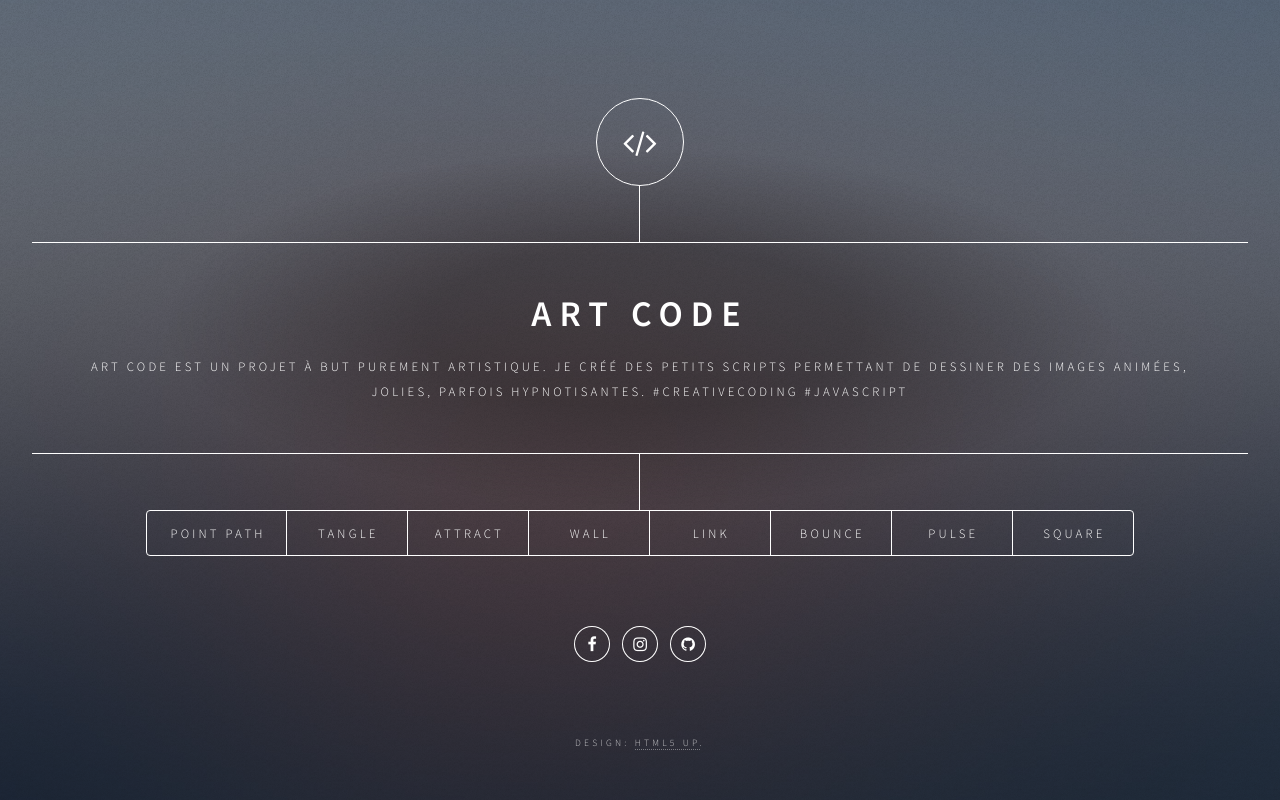
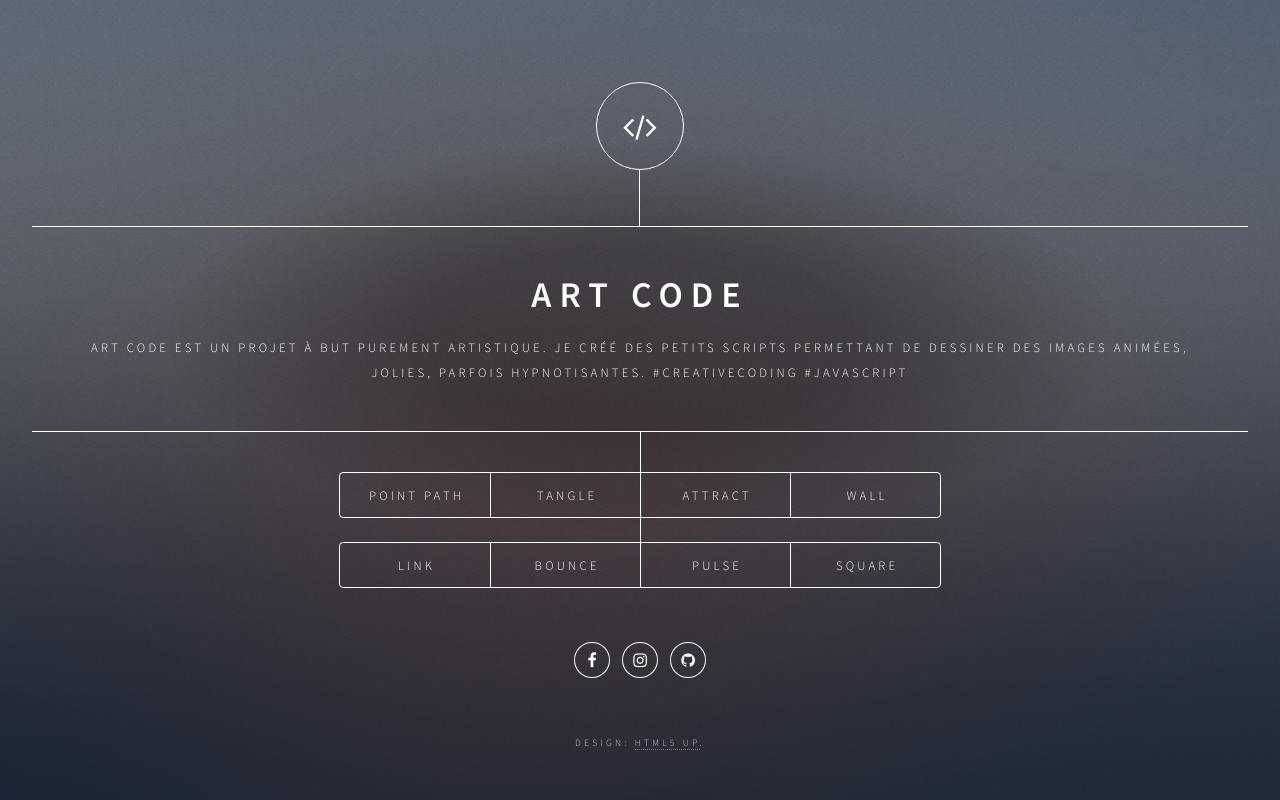
Before and after one commit to MEmmanuel/art_code, an Angular app in the folder artCode/: page / in a window 1280 px wide. Built offline with nearby package versions, Linux system fonts and the light colour scheme; no server answers.

Commit message:
home page

```diff
--- a/artCode/src/app/pages/home/home.component.css
+++ b/artCode/src/app/pages/home/home.component.css
@@ -12,3 +12,29 @@
   display: inline;
   margin: 0 5px;
 }
+
+nav {
+  margin-top: 2.5rem !important;
+}
+
+nav:before {
+  height: calc(2.5rem + 1px) !important;
+  top: calc(-2.5rem - 1px) !important;
+  left: calc(50% - 0px) !important;
+}
+
+#nav2:before {
+  height: calc(1.5rem + 1px) !important;
+  top: calc(-1.5rem - 1px) !important;
+}
+#nav2 {
+  margin-top: 1.5rem !important;
+}
+
+#header .content .inner {
+  padding: 2.8rem 2rem !important;
+}
+
+#header nav ul li {
+  width: 150px;
+}
--- a/artCode/src/app/pages/home/home.component.html
+++ b/artCode/src/app/pages/home/home.component.html
@@ -14,12 +14,24 @@
           jolies, parfois hypnotisantes. #CreativeCoding #javascript</p>
       </div>
     </div>
-    <nav>
+    <nav id="nav1">
       <ul>
         <li><a href="point_path">Point path</a></li>
         <li><a href="tangle">Tangle</a></li>
         <li><a href="attract">Attract</a></li>
         <li><a href="wall">Wall</a></li>
+        <!--<li><a href="link">Link</a></li>-->
+        <!--<li><a href="bounce">Bounce</a></li>-->
+        <!--<li><a href="pulse">Pulse</a></li>-->
+        <!--<li><a href="square">Square</a></li>-->
+      </ul>
+    </nav>
+    <nav id="nav2">
+      <ul>
+        <!--<li><a href="point_path">Point path</a></li>-->
+        <!--<li><a href="tangle">Tangle</a></li>-->
+        <!--<li><a href="attract">Attract</a></li>-->
+        <!--<li><a href="wall">Wall</a></li>-->
         <li><a href="link">Link</a></li>
         <li><a href="bounce">Bounce</a></li>
         <li><a href="pulse">Pulse</a></li>
```
